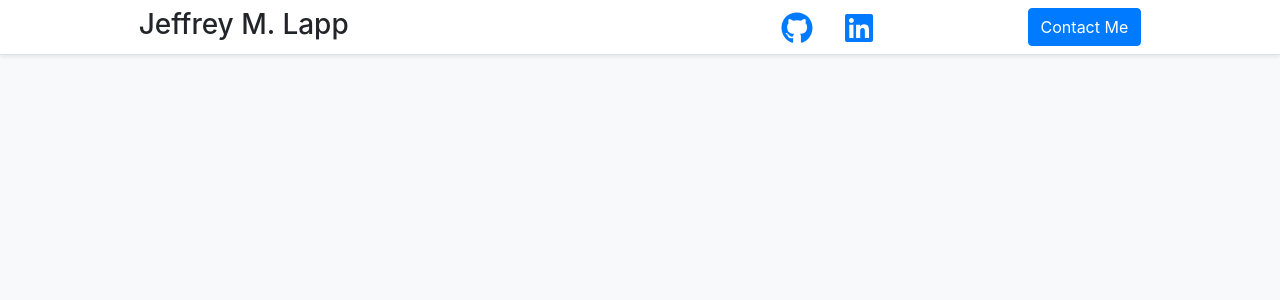
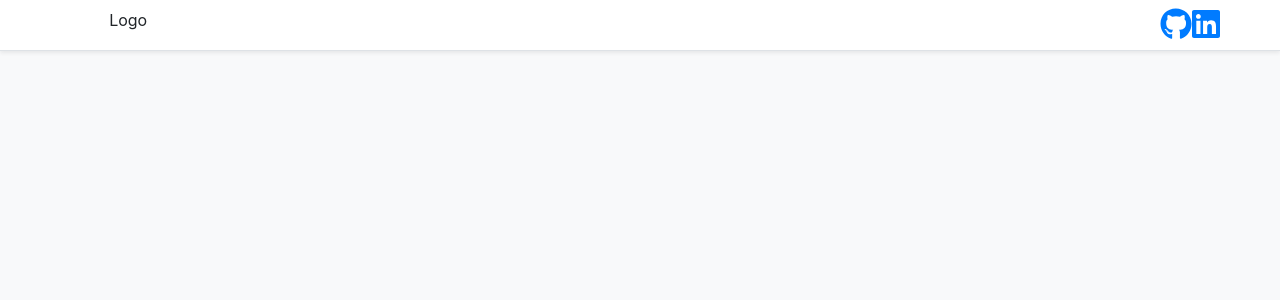
Before and after one commit to lappjeff/Final-Portfolio, a React (Create React App) app in the folder portfolio/: page / in a window 1280 px wide. Shown: the top 300 px of the page. Built offline with nearby package versions, Linux system fonts and the light colour scheme.

Commit message:
Started work on re-styling nav

```diff
--- a/portfolio/src/App.js
+++ b/portfolio/src/App.js
@@ -4,8 +4,8 @@ import { NavBar, About } from "./components";
 function App() {
 	return (
 		<div className="App ">
-			<Container fluid className="h-100">
-				<NavBar />
+			<NavBar />
+			<Container fluid>
 				<About />
 			</Container>
 		</div>
--- a/portfolio/src/components/nav/Navbar.js
+++ b/portfolio/src/components/nav/Navbar.js
@@ -1,25 +1,18 @@
 import React from "react";
-import { Button, Nav, NavItem } from "reactstrap";
+import { Button, Nav, NavItem, Row, Col } from "reactstrap";
 import SocialIcons from "./SocialIcons";
 const NavBar = props => {
 	const triggerMail = () => {
 		window.open("mailto:lappjeff20@gmail.com");
 	};
 	return (
-		<nav>
-			<Nav fill className="py-2 bg-white fixed-top border-bottom shadow-sm ">
-				<NavItem>
-					<h3 className="m-0">Jeffrey M. Lapp</h3>
-				</NavItem>
-				<NavItem>
+		<nav className="py-2 bg-white w-100 border-bottom shadow-sm ">
+			<Row>
+				<Col md={{ offset: 1, size: "auto" }}>Logo</Col>
+				<Col md={{ offset: 9, size: "auto" }}>
 					<SocialIcons />
-				</NavItem>
-				<NavItem>
-					<Button onClick={triggerMail} color="primary">
-						Contact Me
-					</Button>
-				</NavItem>
-			</Nav>
+				</Col>
+			</Row>
 		</nav>
 	);
 };
--- a/portfolio/src/components/nav/SocialIcons.js
+++ b/portfolio/src/components/nav/SocialIcons.js
@@ -1,27 +1,27 @@
 import React from "react";
-import { NavLink } from "reactstrap";
+import { Button } from "reactstrap";
 import { faGithub, faLinkedin } from "@fortawesome/free-brands-svg-icons";
 import { FontAwesomeIcon } from "@fortawesome/react-fontawesome";
 
 const SocialIcons = props => {
 	return (
-		<div className="d-flex justify-content-end align-items-end h-100">
-			<NavLink
+		<div className="d-flex  ">
+			<a
 				href="https://github.com/lappjeff "
 				target="_blank"
 				rel="noopener noreferrer"
 				className="py-0"
 			>
 				<FontAwesomeIcon icon={faGithub} size="2x" />
-			</NavLink>
-			<NavLink
+			</a>
+			<a
 				href="https://www.linkedin.com/in/jeffrey-lapp-622298181/"
 				className="py-0"
 				target="_blank"
 				rel="noopener noreferrer"
 			>
 				<FontAwesomeIcon icon={faLinkedin} size="2x" />
-			</NavLink>
+			</a>
 		</div>
 	);
 };
```
